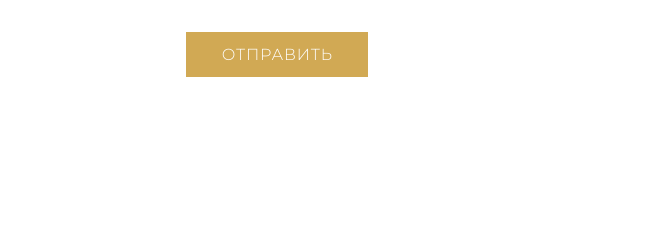
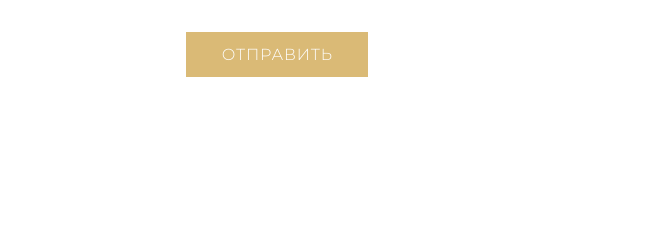
Before and after one commit to mikhail-khabirov/winter-palace, a plain HTML site: page index.html in a window 1280 px wide. In both pictures the pointer is over the input "отправить". Shown: the part 4220-4462 px from the top of the page, 615-1280 px from the left. Drawn offline with Linux system fonts and the light colour scheme; files whose address does not match are found by name.

Commit message:
Final release

```diff
--- a/blocks/form/__button/form__button.css
+++ b/blocks/form/__button/form__button.css
@@ -10,6 +10,11 @@
   border: none;
   color: #fff;
   cursor: pointer;
+  transition: opacity .5s ease-in-out;
+}
+
+.form__button:hover {
+  opacity: .8;
 }
 
 @media screen and (max-width: 1023px) {
```
